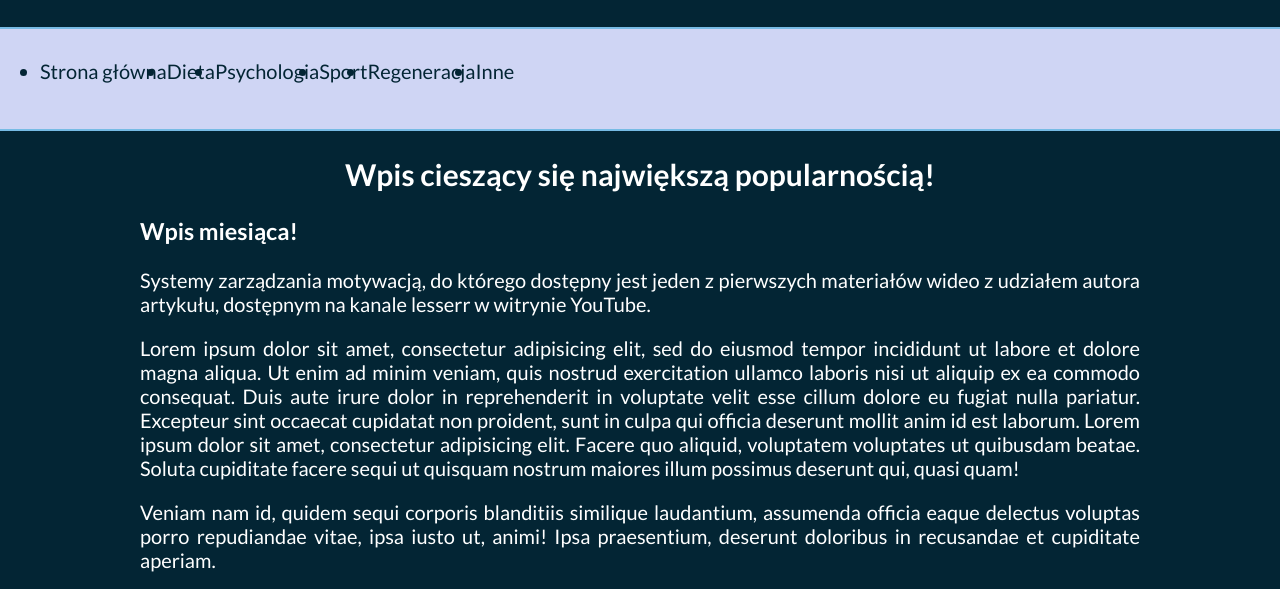
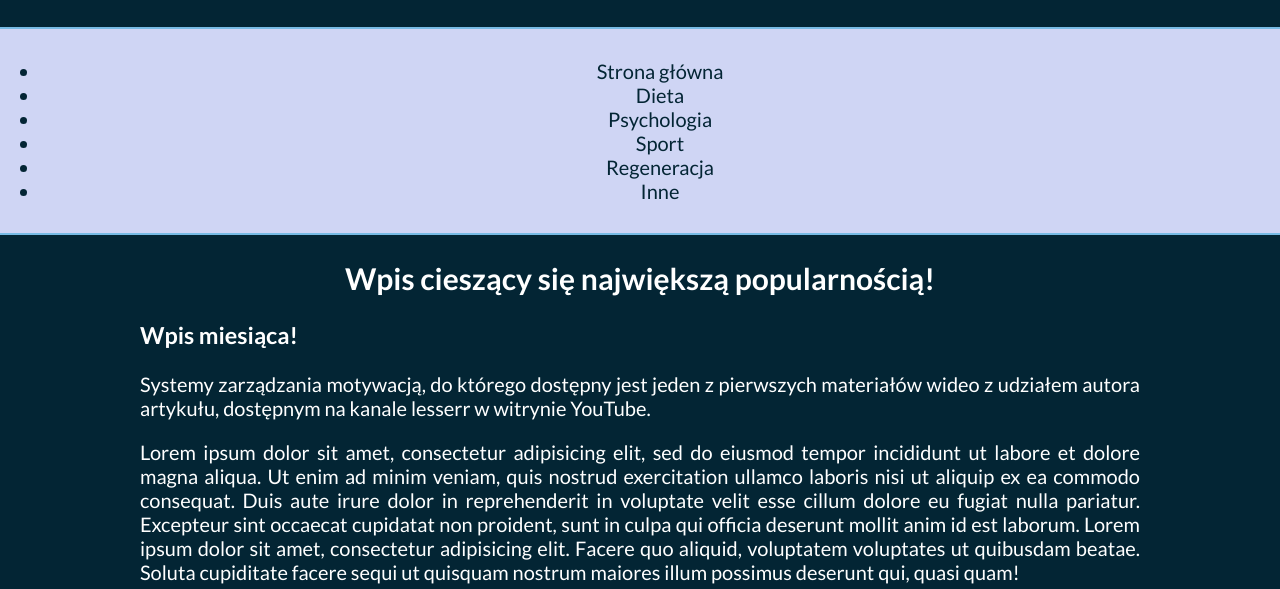
Before and after one commit to danditk/CSS, a plain HTML site: page CSS_3/index.html in a window 1280 px wide. Shown: the part 209-798 px from the top of the page. Drawn offline with Linux system fonts and the light colour scheme.

Commit message:
A lot of succes work. Fixed two mastakes. NAV - .class, sicky - sticky
1. I wos haven't .nav class to compile with css files, and start script,
with operating that class. Then I chenged nav tag to div .nav
2. I made mesteake, while i write sticky on script - in one line,
I wrote sicky...
Now everything is corecct. Alot of work, work with learnnd me alot!

```diff
--- a/CSS_3/index.html
+++ b/CSS_3/index.html
@@ -30,7 +30,8 @@
 			</div>
 		</header>
 
-		<nav>
+		<!-- <nav> -->
+		<div class="nav">
 			<ul>
 				<li>Strona główna</li>
 				<li>Dieta</li>
@@ -40,7 +41,8 @@
 				<li>Inne</li>
 				<div style="clear: both;"></div>
 			</ul>
-		</nav>
+		</div>
+		<!-- </nav> -->
 
 		<article class="content">
 			<h2>Wpis cieszący się największą popularnością!</h2>
@@ -100,7 +102,7 @@
 		$(document).ready(function() {
 			var NavY = $('.nav').offset().top;
 
-			var sickyNav = function(){
+			var stickyNav = function(){
 				var ScrollY = $(window).scrollTop();
 
 				if (ScrollY > NavY) {
--- a/CSS_3/style.css
+++ b/CSS_3/style.css
@@ -35,7 +35,7 @@ a{
   padding: 20px;
 }
 
-nav {
+.nav {
   width: 100%;
   padding: 10px 0;
   background-color: rgb(207, 213, 244);
@@ -45,10 +45,10 @@ nav {
   border-bottom: 2px solid #77bbe4;
 }
 
-nav>ul>li {
+/* nav>ul>li {
   height: 40px;
-  float: left;
-}
+  display: inline-block;
+} */
 
 h2 {
   text-align: center;
```
Also changed, not shown: CSS_3/kurs_css3/www/index.html (+2 -2 lines).
